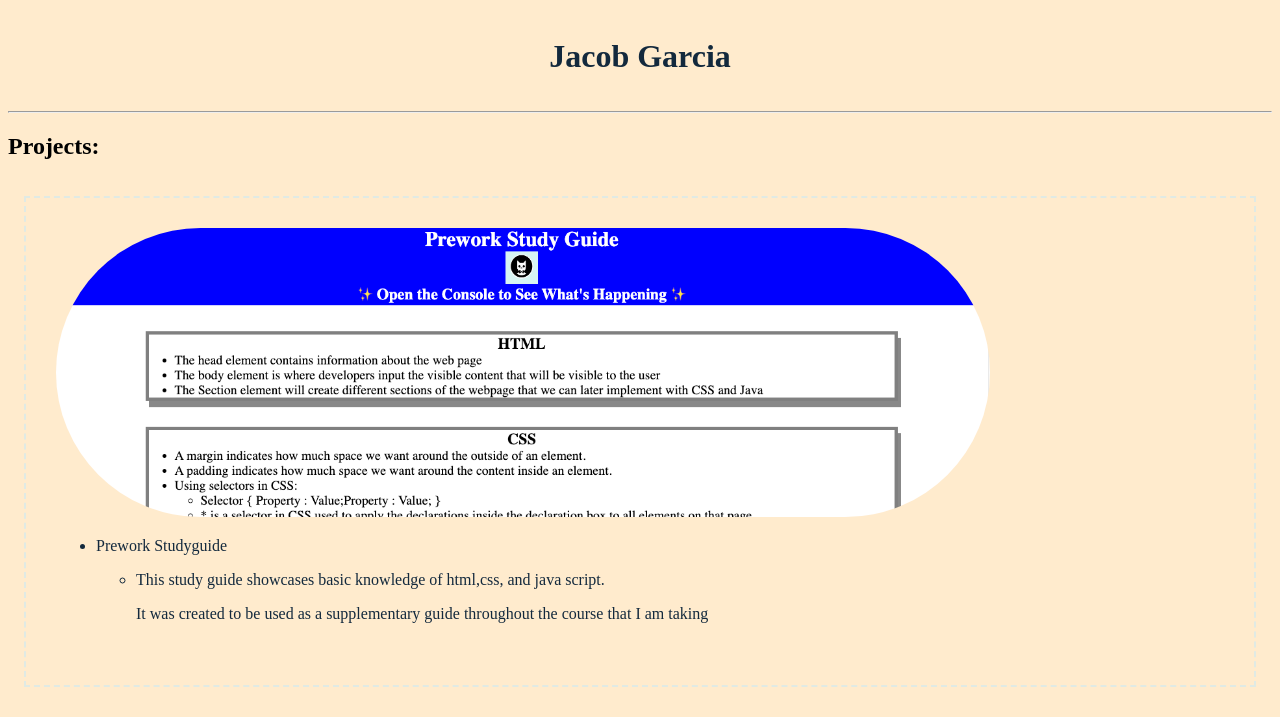
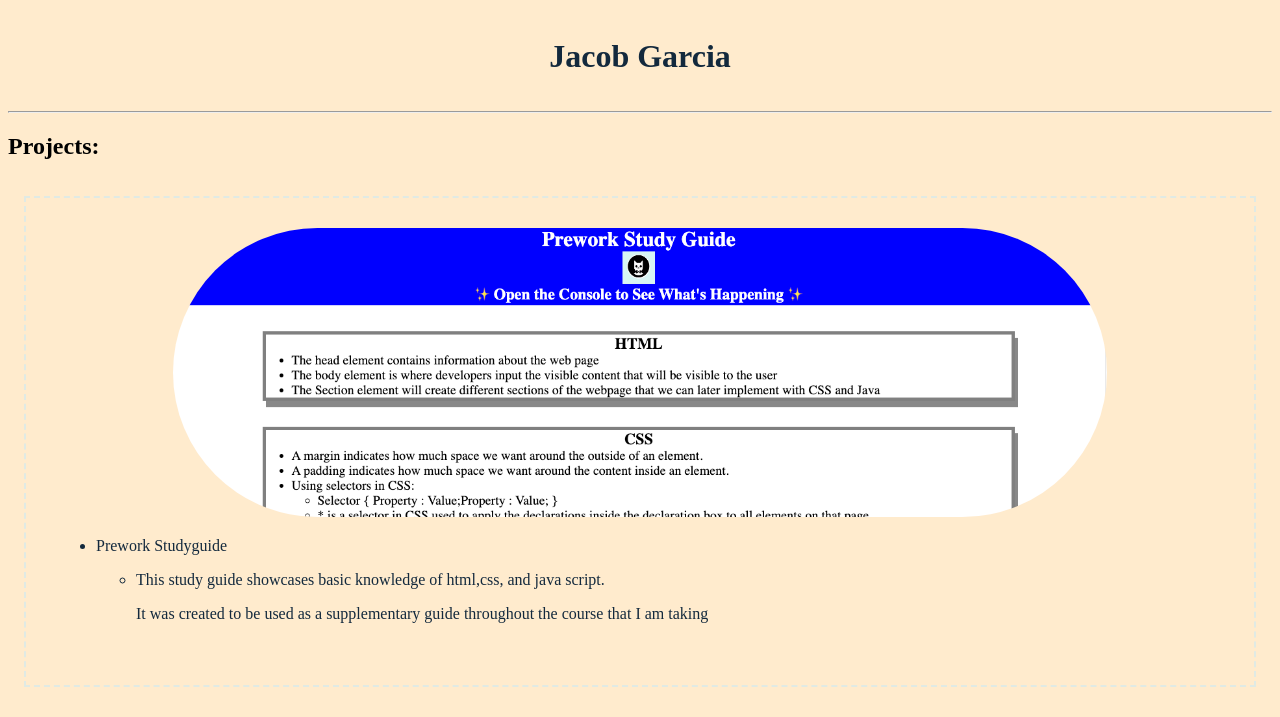
Before and after one commit to DevJake99/camp-portfolio, a plain HTML site: page index.html in a window 1280 px wide. Shown: the part 508-1225 px from the top of the page. Drawn offline with Linux system fonts and the light colour scheme.

Commit message:
testing new html format, centering images of each section

```diff
--- a/index.html
+++ b/index.html
@@ -31,8 +31,10 @@
                 <h2 id="Projects">Projects:</h2>
                 <section class="row justify-center">
                     <figure class="glow">
-                        <a href="https://devjake99.github.io/Prework-Study-Guide/" target="_blank"> <img class="sgpng"
-                                src="Assets/Images/PreWorkSG.png"></a>
+                        <center>
+                            <a href="https://devjake99.github.io/Prework-Study-Guide/" target="_blank"> <img
+                                    class="sgpng" src="Assets/Images/PreWorkSG.png"></a>
+                        </center>
                         <ul>
                             <li>
                                 <a>Prework Studyguide</a>
@@ -45,6 +47,7 @@
                                 </ul>
 
                             </li>
+                        </ul>
                     </figure>
                 </section>
 
```
